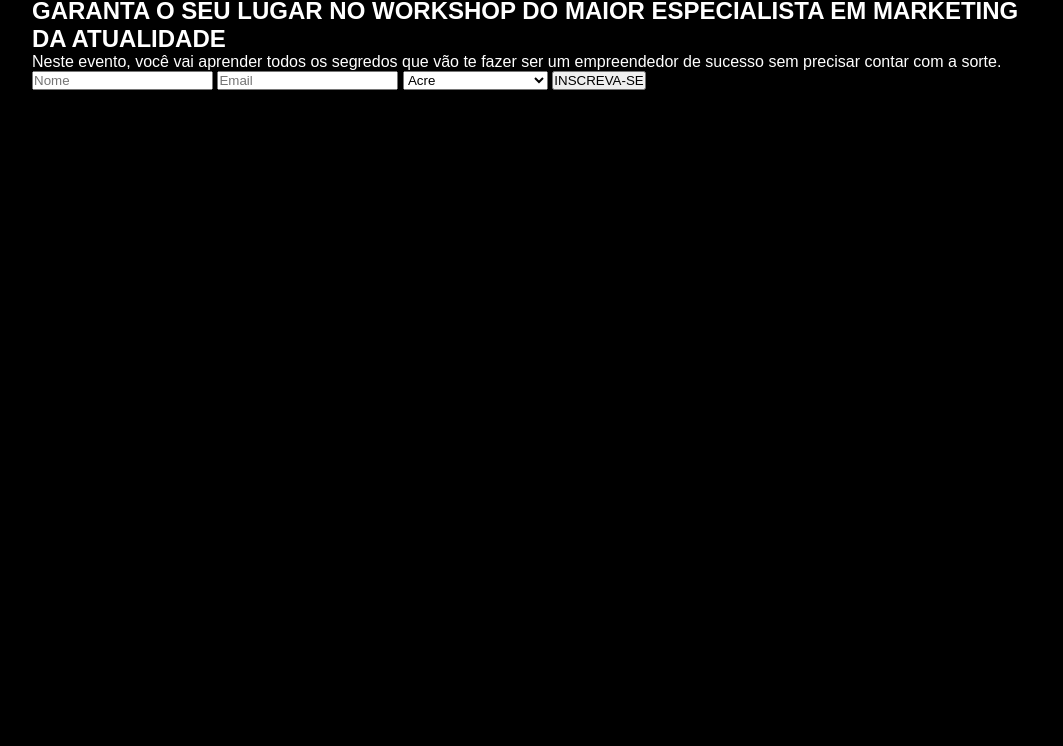
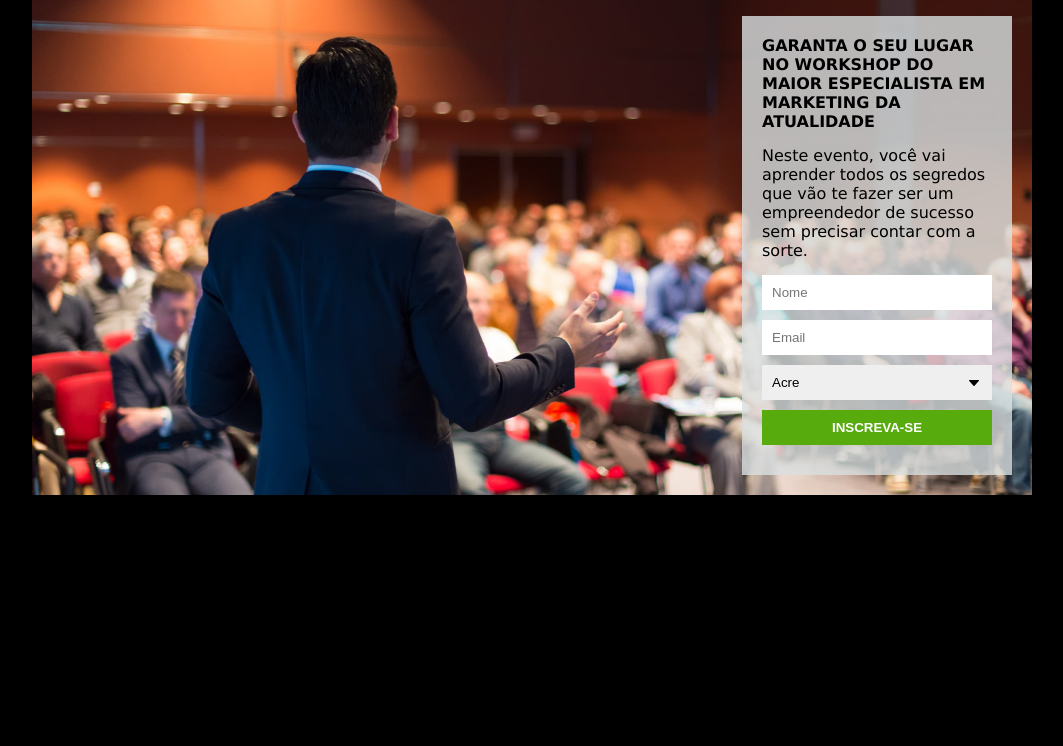
Before and after one commit to bryanboone05/Projeto-Captura, a plain HTML site: page index.html in a window 1280 px wide. Shown: the part 54-800 px from the top of the page, without its empty margins (108-1171 px from the left). Drawn offline with Linux system fonts and the light colour scheme.

Commit message:
Section Update

```diff
--- a/css/style.css
+++ b/css/style.css
@@ -3,25 +3,57 @@
     padding: 0;
 }
 body{
-    font-family:Arial, Helvetica, sans-serif;
+    /* font-family:Arial, Helvetica, sans-serif; */
+    font-family: Verdana, Geneva, Tahoma, sans-serif;
     background-color: black;
 }
-
 .container{
     max-width: 1000px;
     margin: auto;
 }
 header{
-    background-color: #48c5ce;
+    background-color: #57AB0D;
     text-align: center;
     color: white;
     padding: 10px;
-
 }
 .title{
     font-size: 26px;
-
 }
 section{
+    padding: 20px;
+    background-image: url(../images/conference.jpg);
+    background-size: cover;
+    overflow: hidden;
+}
+.formContainer{
+    max-width: 230px;
+    background-color: #DAE0E1CC;
+    padding: 20px;
+    float: right;
+}
+h2{
+    font-size: 16px;
+}
+.mb{
+    margin-bottom: 15px;
+}
+input, select{
+    width: 100%;
+    box-sizing: border-box;
+    padding: 10px;
+    border: none;
+    margin-bottom: 10px;
+}
+input[type="submit"]{
     color: white;
+    background-color:#57AB0D;
+    font-weight: bold;
 }
+select{
+    appearance: none;
+    -webkit-appearance: none;
+    -moz-appearance: none;
+    background-image: url(../images/arrow.jpg);
+    background-repeat: no-repeat;
+    background-position: calc(100% - 10px)  center;}
--- a/index.html
+++ b/index.html
@@ -18,8 +18,8 @@
         </header>
         <section>
             <div class="formContainer">
-                <h2>GARANTA O SEU LUGAR NO WORKSHOP DO MAIOR ESPECIALISTA EM MARKETING DA ATUALIDADE</h2>
-                <p>Neste evento, você vai aprender todos os segredos que vão te fazer ser um empreendedor de sucesso sem
+                <h2 class="mb">GARANTA O SEU LUGAR NO WORKSHOP DO MAIOR ESPECIALISTA EM MARKETING DA ATUALIDADE</h2>
+                <p class="mb">Neste evento, você vai aprender todos os segredos que vão te fazer ser um empreendedor de sucesso sem
                     precisar contar com a sorte.</p>
                 <form>
                     <input id="name" name="name" type="text" placeholder="Nome">
```
Also changed, not shown: images/conference.jpg (added).
